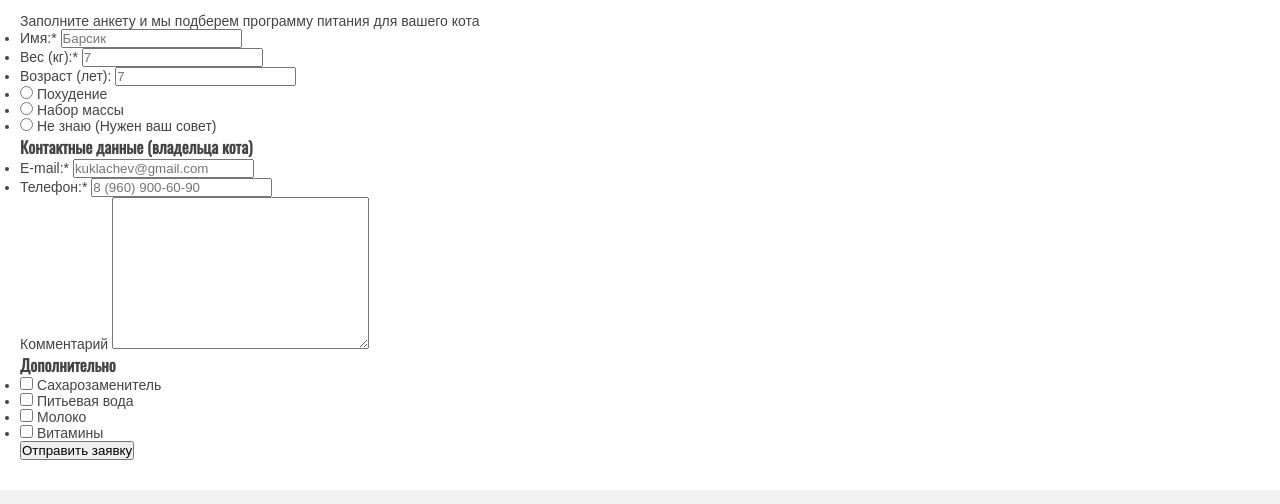
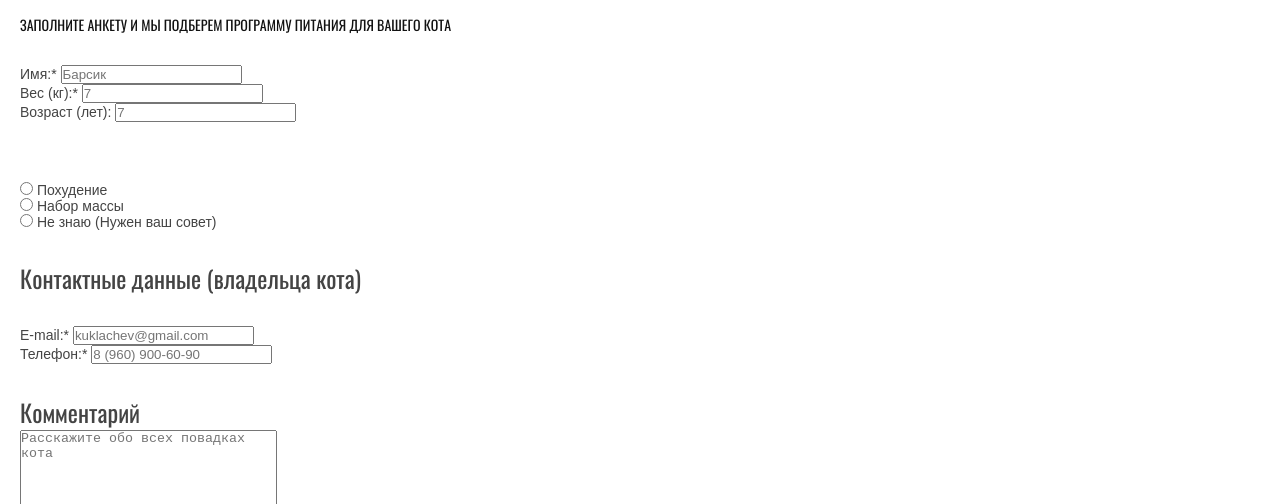
Before and after one commit to vannyle/1163991-cat-energy-19, a website: page source/form.html in a window 1280 px wide. Shown: the part 345-849 px from the top of the page. Drawn offline with nearby package versions, Linux system fonts and the light colour scheme; files that its build step writes are made by us from their sources.

Commit message:
Подключен стиль для страницы form.html

```diff
--- a/source/form.html
+++ b/source/form.html
@@ -74,7 +74,7 @@
         </ul>
       </div>
       <div class="form__item owner-info">
-        <h3>Контактные данные (владельца кота)</h3>
+        <h3 class="form__title">Контактные данные (владельца кота)</h3>
         <ul class="form__info">
           <li>
             <label for="email">E-mail:*</label>
@@ -87,11 +87,12 @@
         </ul>
       </div>
       <div class="form__item comment">
-        <label for="comment">Комментарий</label>
-        <textarea name="comment" id="comment" cols="30" rows="10"></textarea>
+        <label for="comment"><h3 class="form__title">Комментарий</h3></label>
+        <textarea name="comment" id="comment" cols="30" rows="10"
+                  placeholder="Расскажите обо всех повадках кота"></textarea>
       </div>
       <div class="form__item additional">
-        <h3>Дополнительно</h3>
+        <h3 class="form__title">Дополнительно</h3>
         <ul class="form__info">
           <li>
             <input type="checkbox" name="option" value="sweetener" id="sweetener">
@@ -111,7 +112,7 @@
           </li>
         </ul>
       </div>
-      <button class="selection-form__button" type="submit">Отправить заявку</button>
+      <button class="selection-form__button button" type="submit">Отправить заявку</button>
     </form>
   </section>
 </main>
--- a/source/sass/basic.scss
+++ b/source/sass/basic.scss
@@ -42,11 +42,11 @@ body {
 h2,
 h3 {
   font-family: $font-family-title;
+  font-weight: 400;
 }
 
 h2 {
   font-size: 36px;
-  font-weight: 400;
   padding: 30px 0;
 }
 
--- a/source/sass/sections/page-header.scss
+++ b/source/sass/sections/page-header.scss
@@ -6,6 +6,7 @@
   padding: 10px 0;
   display: flex;
   justify-content: space-between;
+  border-bottom: $border-line;
 }
 
 .nav {
@@ -26,7 +27,7 @@
 
 .nav__item {
   padding: 15px 0;
-  border-top: $border-line;
+  border-bottom: $border-line;
 }
 
 .nav__link {
--- a/source/sass/sections/selection.scss
+++ b/source/sass/sections/selection.scss
@@ -1,3 +1,14 @@
-.form_info {
+.selection__description {
+  font-family: $font-family-title;
+  color: $color-black;
+  text-transform: uppercase;
+}
+
+.form__info {
   list-style: none;
+  padding: 30px 0;
 }
+
+.form__title {
+  font-size: 24px;
+}
```
